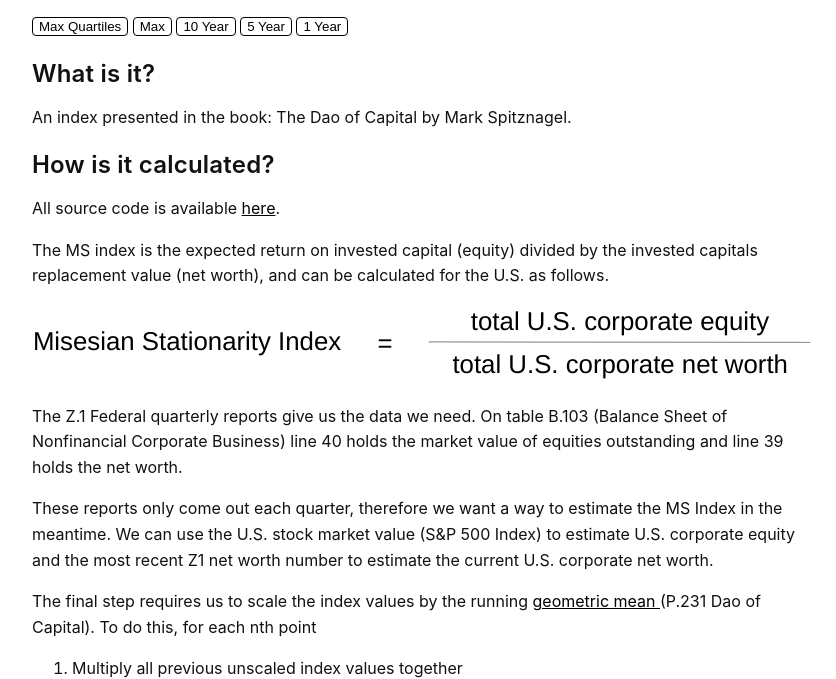
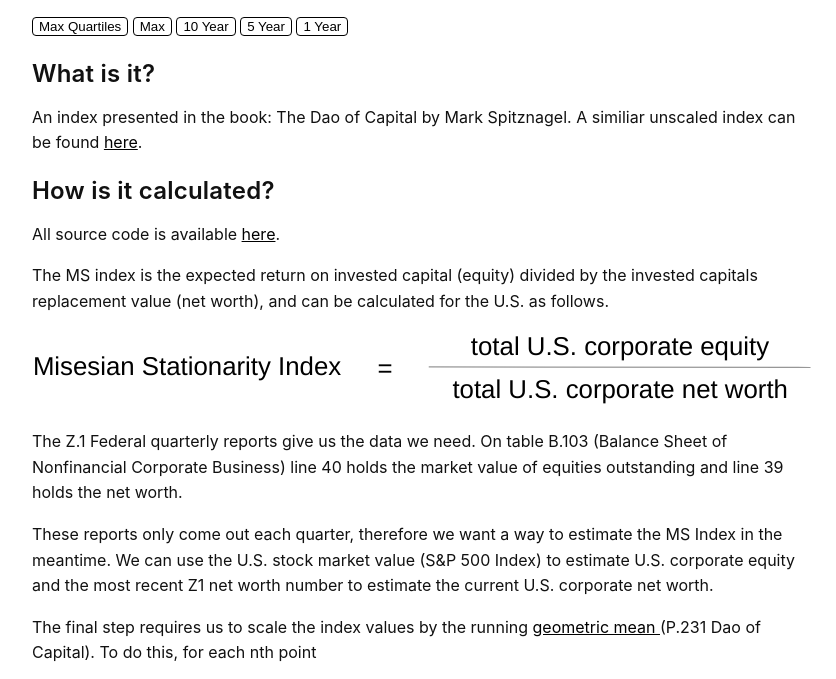
Before and after one commit to ckrowland/msindex, a plain HTML site: page static/index.html in a window 1280 px wide. Shown: the part 73-752 px from the top of the page, without its empty margins (218-1054 px from the left). Drawn offline with Linux system fonts and the light colour scheme; no server answers.

Commit message:
Add similiar graph

```diff
--- a/static/index.html
+++ b/static/index.html
@@ -31,7 +31,8 @@
                 <h2>What is it?</h2>
                 <p>
                     An index presented in the book: The Dao of Capital
-                    by Mark Spitznagel.
+                    by Mark Spitznagel. A similiar unscaled index can be found
+		    <a href="https://fred.stlouisfed.org/series/NCBCEPNW">here</a>.
                 </p>
 
                 <h2>How is it calculated?</h2>
```
